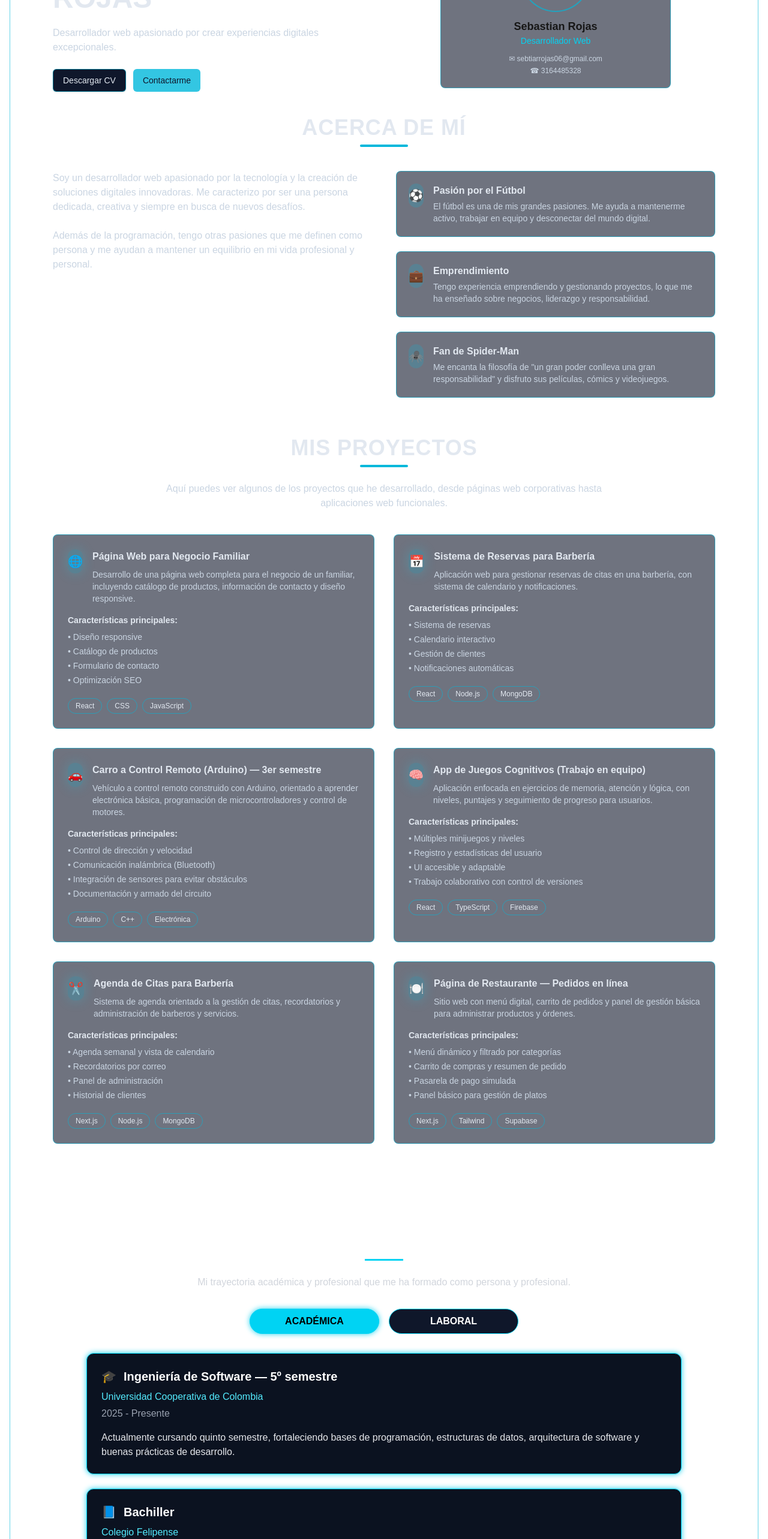
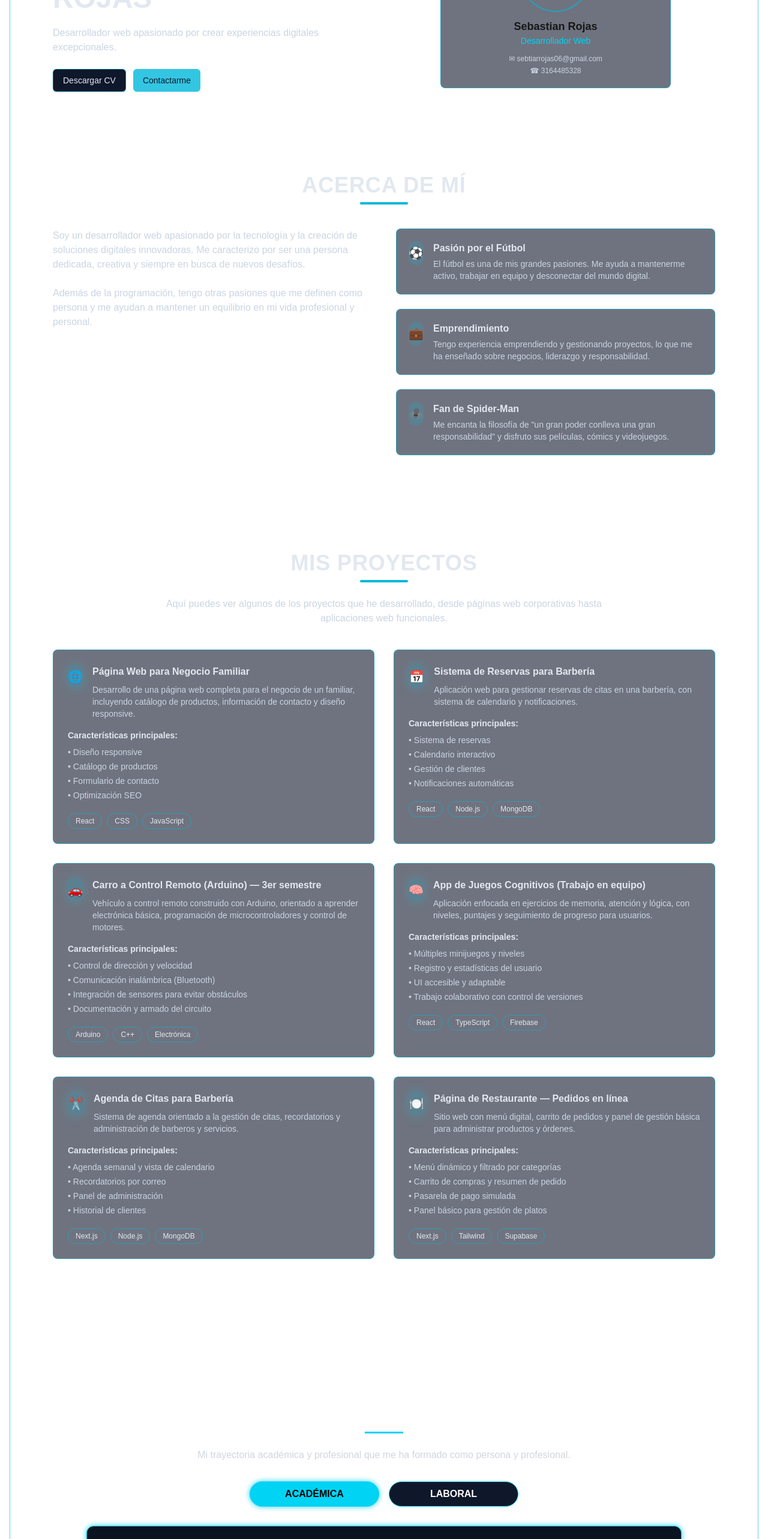
Before and after one commit to 1081271746/proyectofinal, a Next.js app: page / in a window 1280 px wide. Shown: the part 234-2800 px from the top of the page at 60% size. Built offline with nearby package versions, Linux system fonts and the light colour scheme.

Commit message:
editando espacios

```diff
--- a/src/app/components/Experience.tsx
+++ b/src/app/components/Experience.tsx
@@ -10,7 +10,7 @@ export default function Experience() {
   const pillInactive = "bg-[#0f172a] text-white hover:bg-[#111827]";
 
   return (
-    <section id="experiencia" className="pt-16">
+    <section id="experiencia" className="pt-16 mt-16 md:mt-24">
       <div className="max-w-5xl mx-auto px-4">
         <h2 className="text-center text-4xl font-bold text-white">EXPERIENCIA</h2>
         <div className="w-16 h-[3px] bg-cyan-400 mx-auto mt-2 mb-6"></div>
--- a/src/app/page.tsx
+++ b/src/app/page.tsx
@@ -84,7 +84,7 @@ export default function Home() {
         </section>
 
         {/* Acerca de mí */}
-        <section id="acerca" className="mx-auto max-w-6xl px-6 pb-16">
+        <section id="acerca" className="mx-auto max-w-6xl px-6 pb-16 mt-16 md:mt-24">
           <h2 className="text-center text-3xl md:text-4xl font-bold tracking-wide text-slate-200">
             ACERCA DE MÍ
           </h2>
@@ -157,7 +157,7 @@ export default function Home() {
         </section>
 
         {/* Proyectos */}
-        <section id="proyectos" className="mx-auto max-w-6xl px-6 pb-20">
+        <section id="proyectos" className="mx-auto max-w-6xl px-6 pb-20 mt-16 md:mt-24">
           <h2 className="text-center text-3xl md:text-4xl font-bold tracking-wide text-slate-200">
             MIS PROYECTOS
           </h2>
@@ -335,7 +335,7 @@ export default function Home() {
         <Experience />
 
         {/* Testimonios */}
-        <section id="testimonios" className="mx-auto max-w-6xl px-6 pb-20">
+        <section id="testimonios" className="mx-auto max-w-6xl px-6 pb-20 mt-16 md:mt-24">
           <h2 className="text-center text-3xl md:text-4xl font-bold tracking-wide text-slate-200">
             Testimonios
           </h2>
```
